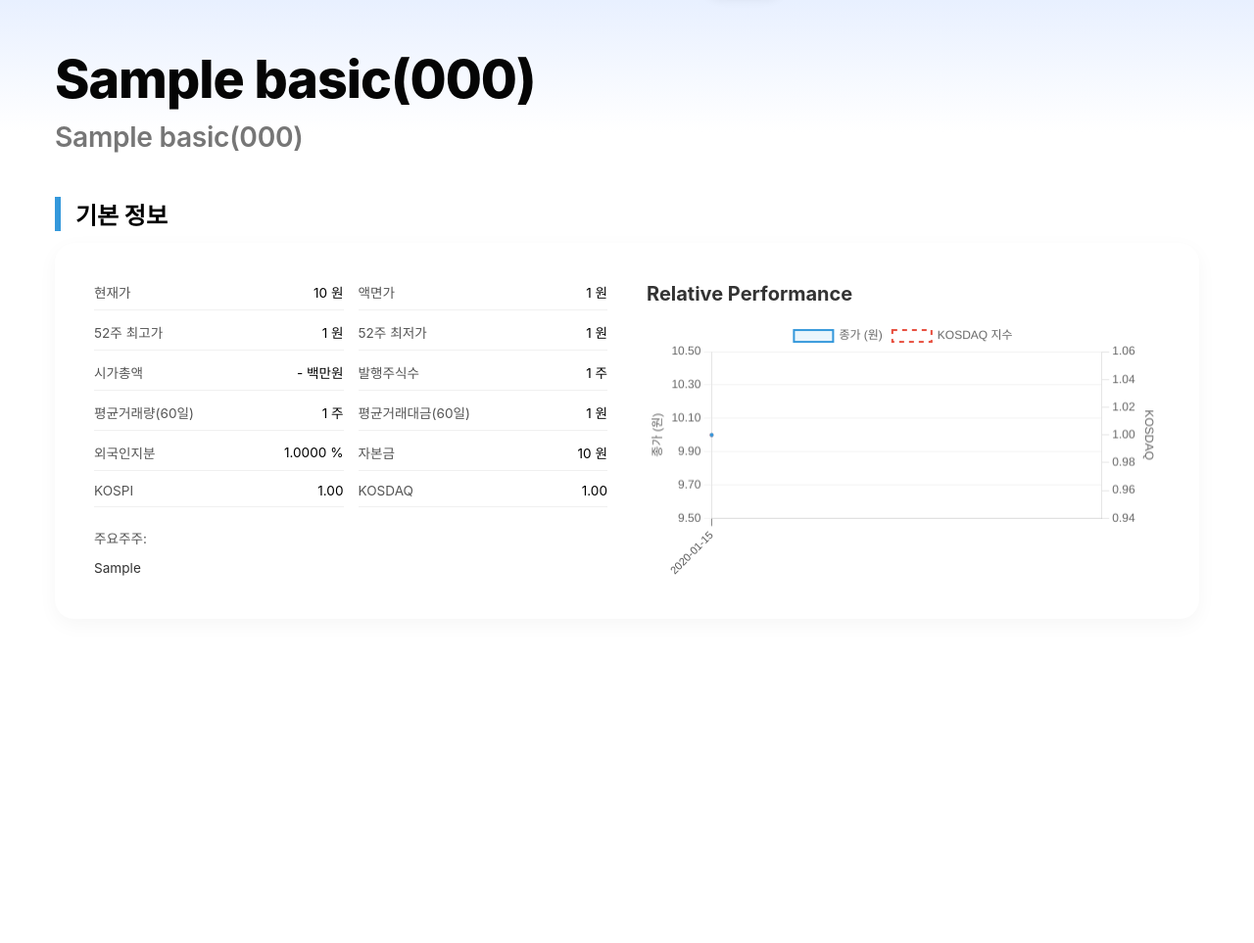
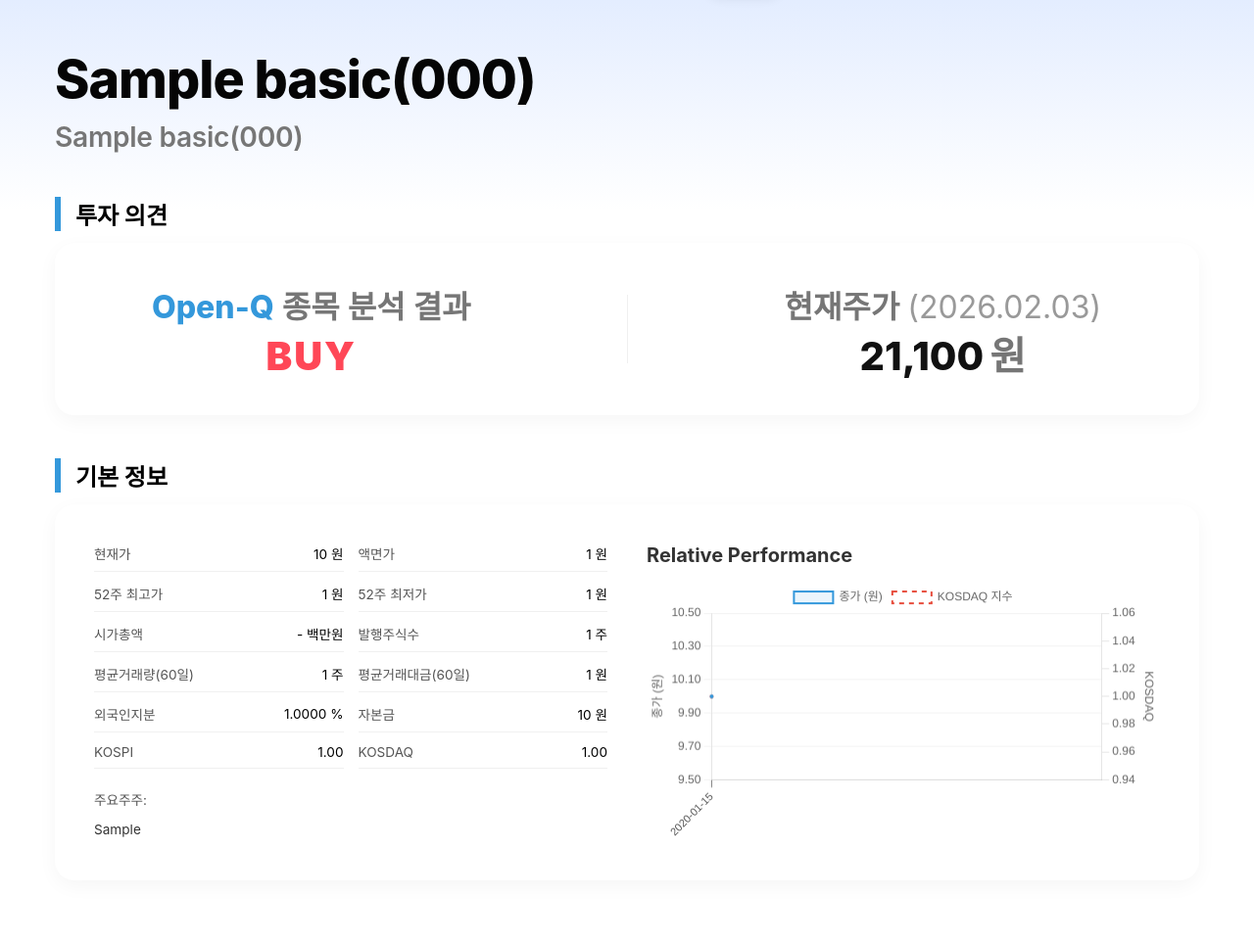
Before and after one commit to kdt-fda/final_1, a Django app: page /overview/000/ in a window 1280 px wide. Shown: the part 106-1069 px from the top of the page at 98% size. Before the commit the page ends 694 px from the top, so only its background shows below. Run offline with Django 5.2, Linux system fonts and the light colour scheme; tables that the repository leaves empty hold one stand-in row (values such as "Sample post").

Commit message:
overview.html 주석 추가 및 은영님 부분 세팅

```diff
--- a/web_service/main/templates/overview.html
+++ b/web_service/main/templates/overview.html
@@ -120,6 +120,37 @@
             <div class="industry-text">{{ company.ind_code.ind_name }}({{ company.ind_code.ind_code }})</div>
         </section>
 
+        <!-- 은영님 수정하실 부분 -->
+        <section class="section-block">
+            <h2 class="card-title">투자 의견</h2>
+            <div class="card" style="padding: 40px 20px;">
+                <div style="display: flex; justify-content: center; align-items: center; gap: 80px;">
+
+                    <div style="display: flex; flex-direction: column; align-items: center; flex: 1;">
+                        <span style="font-size: 2rem; color: #767676; font-weight: 600; margin-bottom: 10px;">
+                            <span style="color: #3498db; font-weight: 800;">Open-Q</span> 종목 분석 결과
+                        </span>
+                        <span style="font-size: 2.5rem; font-weight: 900; color: #ff4757; letter-spacing: 2px; line-height: 1;">
+                            BUY
+                        </span>
+                    </div>
+
+                    <div style="width: 1px; height: 70px; background-color: #f0f0f0;"></div>
+
+                    <div style="display: flex; flex-direction: column; align-items: center; flex: 1;">
+                        <span style="font-size: 2rem; color: #767676; font-weight: 600; margin-bottom: 10px;">
+                            현재주가 <span style="font-size: 2rem; color: #999; font-weight: 400;">(2026.02.03)</span>
+                        </span>
+                        <span style="font-size: 2.5rem; font-weight: 800; color: #111; line-height: 1;">
+                            21,100<span style="font-size: 2.5rem; font-weight: 600; color: #767676; margin-left: 6px;">원</span>
+                        </span>
+                    </div>
+
+                </div>
+            </div>
+        </section>
+        <!-- 은영님 수정하실 부분 끝부분 -->
+
         <section class="section-block">
             <h2 class="card-title">기본 정보</h2> <!-- 기본정보 부분 -->
             <div class="card" style="display: flex; gap: 40px; flex-wrap: wrap;"> <!-- 카드 박스, 표랑 차트 가로 배치하기 위함 -->
@@ -159,90 +190,90 @@
     {{ chart_data_json|json_script:"chart-data" }} <!-- 딕셔너리 형태 받아서 실제 json 형태로 변경 -->
 
     <script>
-        document.addEventListener("DOMContentLoaded", function () {
-            const rawData = JSON.parse(document.getElementById('chart-data').textContent);
+        document.addEventListener("DOMContentLoaded", function () { /* html 문서가 로드되면 수행하라는거 */
+            const rawData = JSON.parse(document.getElementById('chart-data').textContent); /* json 데이터 파싱 */
 
             if (rawData.length > 0) {
-                const labels = rawData.map(item => item.date);
-                const closePrices = rawData.map(item => item.close);
-                const kosdaqIndices = rawData.map(item => item.kosdaq);
+                const labels = rawData.map(item => item.date); /* x리벨 데이터인 날짜 추출 */
+                const closePrices = rawData.map(item => item.close); /* 왼쪽 y축 데이터인 종가 추출 */
+                const kosdaqIndices = rawData.map(item => item.kosdaq); /* 오른쪽 y축 데이터인 KOSDAQ 지수 추출 */
 
-                const ctx = document.getElementById('performanceChart').getContext('2d');
-                new Chart(ctx, {
-                    type: 'line',
+                const ctx = document.getElementById('performanceChart').getContext('2d'); /* canvas id가 performanceChart인 태그 찾아서 2d 그래픽 그리는 부분 */
+                new Chart(ctx, { /* 실제 차트 그리는 부분 */
+                    type: 'line', /* 선형 차트 */
                     data: {
-                        labels: labels,
+                        labels: labels, /* 날짜 x라벨 */
                         datasets: [
                             {
-                                label: '종가 (원)',
-                                data: closePrices,
-                                borderColor: '#3498db',
-                                backgroundColor: 'rgba(52, 152, 219, 0.1)',
-                                yAxisID: 'y',
-                                tension: 0.3,
-                                borderWidth: 2,
-                                pointRadius: 1,
+                                label: '종가 (원)', /* 왼쪽 y라벨(마우스 올렸을 때 부분) */
+                                data: closePrices, /* 값으로 종가 사용 */
+                                borderColor: '#3498db', /* 선색 파랑색 */
+                                backgroundColor: 'rgba(52, 152, 219, 0.1)', /* 연한 파랑 배경색 */
+                                yAxisID: 'y', /* 왼쪽 y축 */
+                                tension: 0.3, /* 선 꺾일 때 살짝 부드럽게 */
+                                borderWidth: 2, /* 선 두께 */
+                                pointRadius: 1, /* 점 크기 */
                             },
                             {
-                                label: 'KOSDAQ 지수',
-                                data: kosdaqIndices,
-                                borderColor: '#e74c3c',
-                                backgroundColor: 'transparent',
-                                yAxisID: 'y1',
-                                tension: 0.3,
-                                borderWidth: 2,
-                                pointRadius: 1,
-                                borderDash: [5, 5] // KOSDAQ은 점선으로 구분
+                                label: 'KOSDAQ 지수', /* 오른쪽 y라벨(마우스 올렸을 때 부분) */
+                                data: kosdaqIndices, /* 값으로 KOSDAQ 지수 사용 */
+                                borderColor: '#e74c3c', /* 선색 빨강색 */
+                                backgroundColor: 'transparent', /* 투명한 배경색 */
+                                yAxisID: 'y1', /* 오른쪽 y축 */
+                                tension: 0.3, /* 선 꺾일 때 살짝 부드럽게 */
+                                borderWidth: 2, /* 선 두께 */
+                                pointRadius: 1, /* 점 크기 */
+                                borderDash: [5, 5] /* 점선으로 표시 */
                             }
                         ]
                     },
                     options: {
-                        responsive: true,
-                        maintainAspectRatio: false,
-                        interaction: {
+                        responsive: true, /* 화면 크기에 맞춰 차트 크기 조절되게 함 */
+                        maintainAspectRatio: false, /* 기본 비율 무시 */
+                        interaction: { /* 마우스 올렸을 때 내용보이게 해주는 부분 */
                             mode: 'index',
                             intersect: false,
                         },
                         scales: {
-                            x: {
+                            x: { /* x축 디자인 */
                                 grid: {
-                                    display: true,
-                                    drawOnChartArea: false,
-                                    drawTicks: true,
-                                    tickLength: 8,
-                                    tickColor: '#888'
+                                    display: true, /* x축 눈금 활성화 */
+                                    drawOnChartArea: false, /* x축 차트 안에 세로선 없애기 */
+                                    drawTicks: true, /* x축 눈금선 틱 활성화 */
+                                    tickLength: 8, /* x축 틱 길이 */
+                                    tickColor: '#888' /* x축 틱 선 색깔 */
                                 },
                                 ticks: {
-                                    maxRotation: 45,
+                                    maxRotation: 45, /* 날짜 45도 기울어지게 */
                                     minRotation: 45,
-                                    autoSkip: true,
-                                    maxTicksLimit: 6, // 60 trading days / 10 days = 6 ticks
-                                    color: '#555',
-                                    font: { size: 11 }
+                                    autoSkip: true, /* 글씨 많아지면 자동 생략 */
+                                    maxTicksLimit: 6, /* 최대 6개 날짜만 보이게 */
+                                    color: '#555', /* 날짜 색깔 */
+                                    font: { size: 11 } /* 글자 크기 */
                                 }
                             },
-                            y: {
-                                type: 'linear',
+                            y: { /* y축 설정 */
+                                type: 'linear', /* 선형 축 사용, 숫자 크기 비례해서 자동으로 눈금 계산됨 */
                                 display: true,
-                                position: 'left',
-                                title: { display: true, text: '종가 (원)' },
-                                grid: { color: 'rgba(0,0,0,0.05)' }
+                                position: 'left', /* 왼쪽 배치 */
+                                title: { display: true, text: '종가 (원)' }, /* 실제 왼쪽 y라벨 */
+                                grid: { color: 'rgba(0,0,0,0.05)' } /* 연한 가로 그리드 생성 */
                             },
-                            y1: {
-                                type: 'linear',
+                            y1: { /* y축 설정 */
+                                type: 'linear', /* 선형 축 사용, 숫자 크기 비례해서 자동으로 눈금 계산됨 */
                                 display: true,
-                                position: 'right',
-                                title: { display: true, text: 'KOSDAQ' },
-                                grid: { drawOnChartArea: false }, // 오른쪽 Y축 격자는 숨김
+                                position: 'right', /* 오른쪽 배치 */
+                                title: { display: true, text: 'KOSDAQ' }, /* 실제 오른쪽 y라벨 */
+                                grid: { drawOnChartArea: false }, /* 오른쪽 y축 격자는 숨김 */
                             }
                         },
                         plugins: {
-                            legend: { position: 'top' },
-                            tooltip: {
-                                backgroundColor: 'rgba(255,255,255,0.9)',
-                                titleColor: '#000',
-                                bodyColor: '#333',
-                                borderColor: '#ddd',
+                            legend: { position: 'top' }, /* 범례 차트 상단 배치 */
+                            tooltip: { /* 마우스  올렸을 때 나오는 정보창 스타일 설정 */
+                                backgroundColor: 'rgba(255,255,255,0.9)', /* 배경색 투명도 90% */
+                                titleColor: '#000', /* 제목 글자색 검정 */
+                                bodyColor: '#333', /* 본문 글자색 회색 */
+                                borderColor: '#ddd', /* 테두리 밝은 회색 */
                                 borderWidth: 1,
                             }
                         }
```
